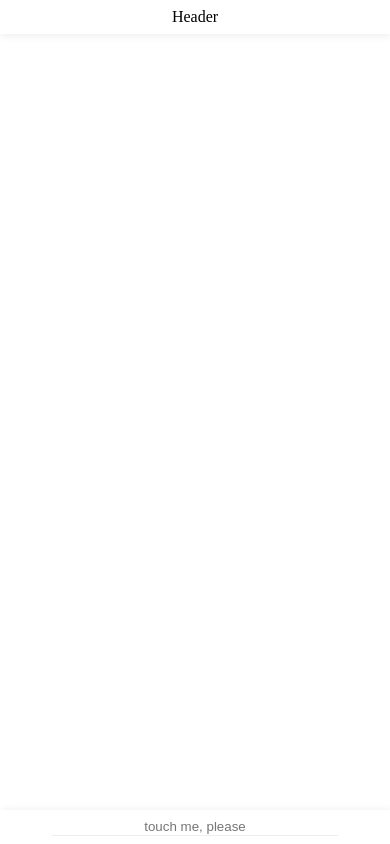
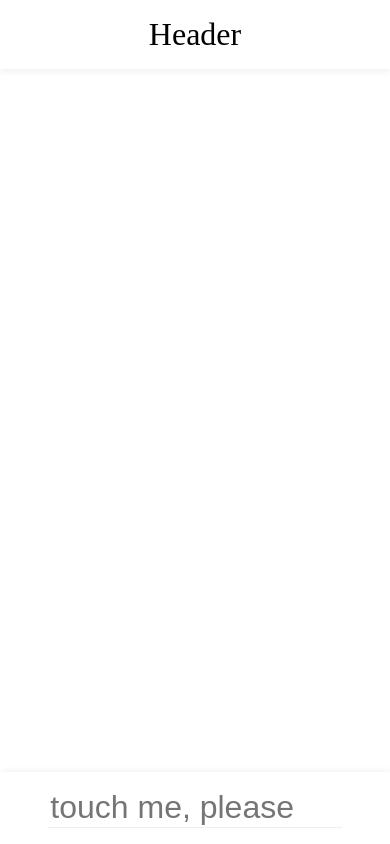
Before and after one commit to SeasonLeee/Bottom-Input-Field, a plain HTML site: page index.html in a window 390 px wide. Drawn offline with Linux system fonts and the light colour scheme.

Commit message:
improve UI on mobile and change input focus behavior

```diff
--- a/index.html
+++ b/index.html
@@ -20,10 +20,6 @@
             margin: 0;
         }
 
-        body {
-            height: 100vh;
-        }
-
         input {
             border: none;
         }
@@ -42,12 +38,13 @@
 
         .header,
         .footer {
-            padding: .5rem 1rem;
+            padding: 1rem 2rem;
         }
 
         .header {
             text-align: center;
             box-shadow: 0 .1rem .5rem #eee;
+            font-size: 2rem;
         }
 
         .footer {
@@ -59,8 +56,9 @@
 
         .input {
             border-bottom: 1px solid #eee;
-            width: 80%;
-            text-align: center;
+            width: 90%;
+            font-size: 2rem;
+            outline: none;
         }
     </style>
 
@@ -80,8 +78,8 @@
 
         input.addEventListener('focus', () => {
             // console.log('haha')
-            // window.scrollTo(0, window.innerHeight);
-            input.scrollIntoView();
+            window.scrollTo(0, window.innerHeight);
+            // input.scrollIntoView();
         });
     </script>
 </body>
```
